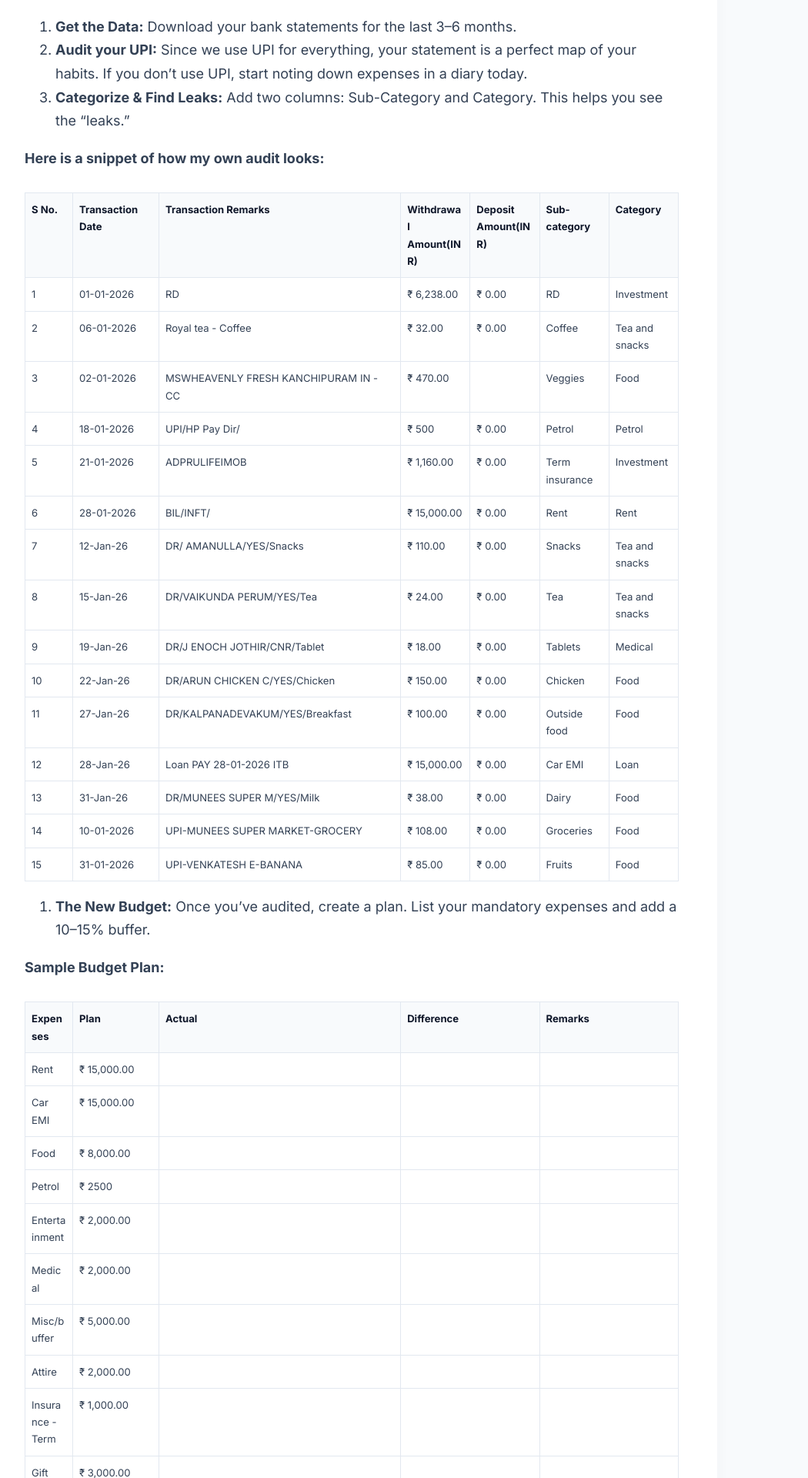
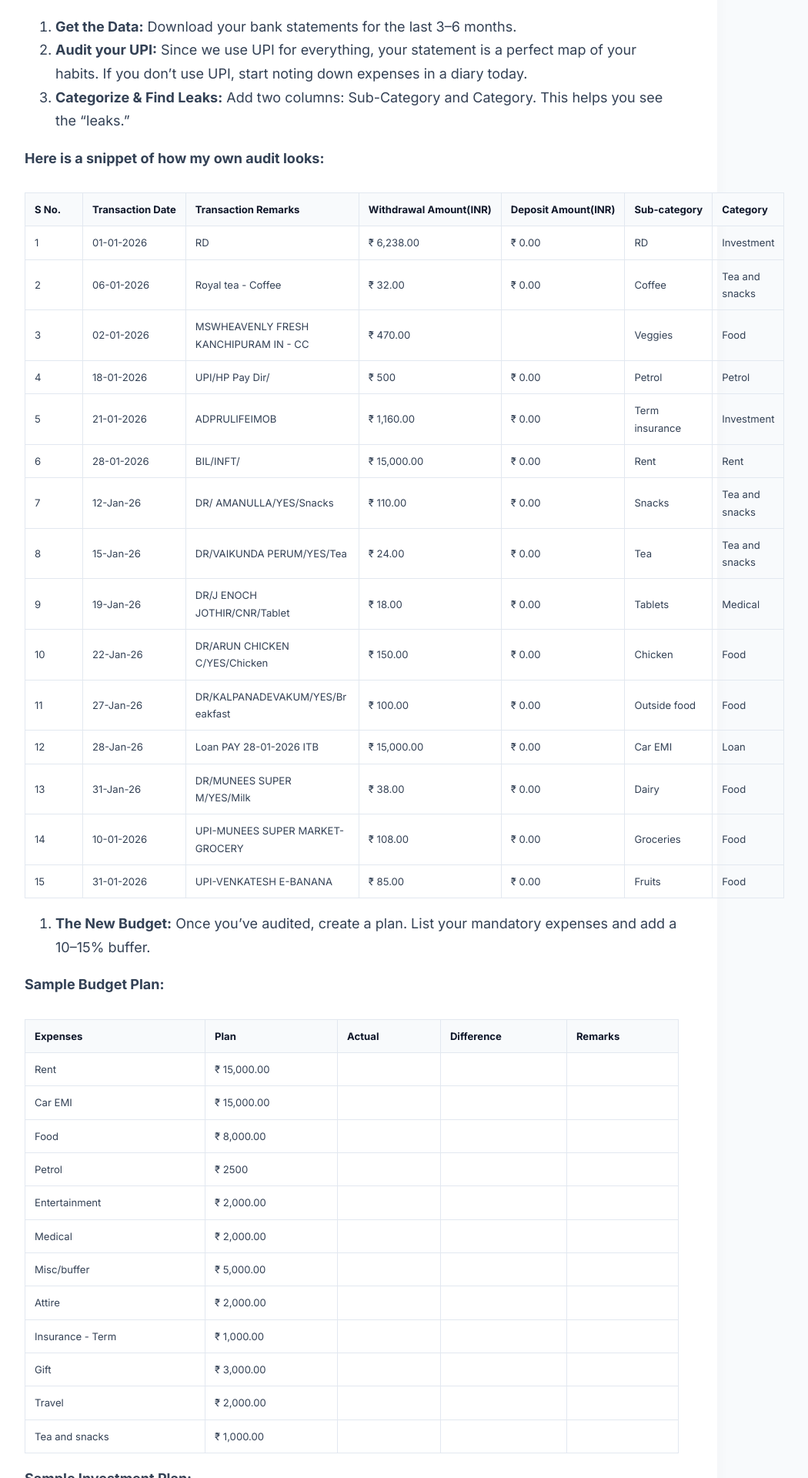
Before and after one commit to HarieshMK/HarieshMK.github.io, a Jekyll site: the page built from _posts/2026-02-22-how-to-start-investment-journey.md, in a window 1280 px wide. Shown: the part 1793-3713 px from the top of the page at 77% size, without its empty margins (183-1233 px from the left). Built offline with Jekyll 4.4.1, drawn with Linux system fonts in a browser that asks for light colours; comment, search, counter and statistics services are not loaded.

Commit message:
Update style.css

```diff
--- a/assets/css/style.css
+++ b/assets/css/style.css
@@ -328,17 +328,18 @@ a[href^="#"]:hover {
 .dark-theme .folder-name {
   color: #f1f5f9 !important;
 }
-/* ===== 11. SMART "EXCEL-STYLE" TABLE LOGIC ===== */
+/* ===== 11. DYNAMIC CONTENT-BASED TABLE LOGIC ===== */
 .table-wrapper {
   width: 100%;
-  overflow-x: auto;
+  overflow-x: auto; /* Safety scrollbar for very small mobile screens */
   margin: 25px 0;
   border-radius: 8px;
+  -webkit-overflow-scrolling: touch;
 }
 
 table {
   width: 100% !important;
-  table-layout: fixed; /* This is the key to controlling column widths */
+  table-layout: auto; /* This allows columns to shrink/grow based on text size */
   border-collapse: collapse;
   font-size: 0.82rem;
   word-wrap: break-word;
@@ -346,26 +347,17 @@ table {
 
 table th, table td {
   border: 1px solid #e2e8f0;
-  padding: 10px 8px;
+  padding: 10px 12px;
   text-align: left;
-  vertical-align: top;
-  overflow: hidden; /* Keeps text from bleeding out of cells */
+  vertical-align: middle;
+  /* THE LOGIC: Shrink to fit content, but wrap if text exceeds 200px */
+  min-width: 50px;
+  max-width: 200px;
+  white-space: normal; /* Allows wrapping like 'Health insurance premium' */
 }
 
-/* 1. SQUEEZE THE SMALL DATA (S No. and Date) */
-table th:nth-child(1), table td:nth-child(1) { width: 45px; text-align: center; }
-table th:nth-child(2), table td:nth-child(2) { width: 95px; }
-
-/* 2. FLEXIBLE MIDDLE (Transaction Remarks / Expense Names) */
-/* We give this column a larger % so it stays readable */
-table th:nth-child(3), table td:nth-child(3) { width: 35%; white-space: normal; }
-
-/* 3. SHRINK THE EMPTY/SMALL VALUE COLUMNS */
-/* These columns will share the remaining space equally */
-table th:nth-child(4), table td:nth-child(4),
-table th:nth-child(5), table td:nth-child(5),
-table th:nth-child(6), table td:nth-child(6),
-table th:nth-child(7), table td:nth-child(7) {
+/* Ensure numerical/short columns stay as tight as possible */
+table td {
   width: auto;
 }
 
@@ -373,8 +365,16 @@ table th {
   background-color: #f8fafc;
   font-weight: 700;
   color: #0f172a;
+  white-space: nowrap; /* Keeps headers on one line unless the screen is tiny */
 }
 
 /* Dark Mode Support */
-.dark-theme table th, .dark-theme table td { border: 1px solid #334155 !important; }
-.dark-theme table th { background-color: #1e293b !important; color: #ffffff !important; }
+.dark-theme table th,
+.dark-theme table td {
+  border: 1px solid #334155 !important;
+}
+
+.dark-theme table th {
+  background-color: #1e293b !important;
+  color: #ffffff !important;
+}
```
